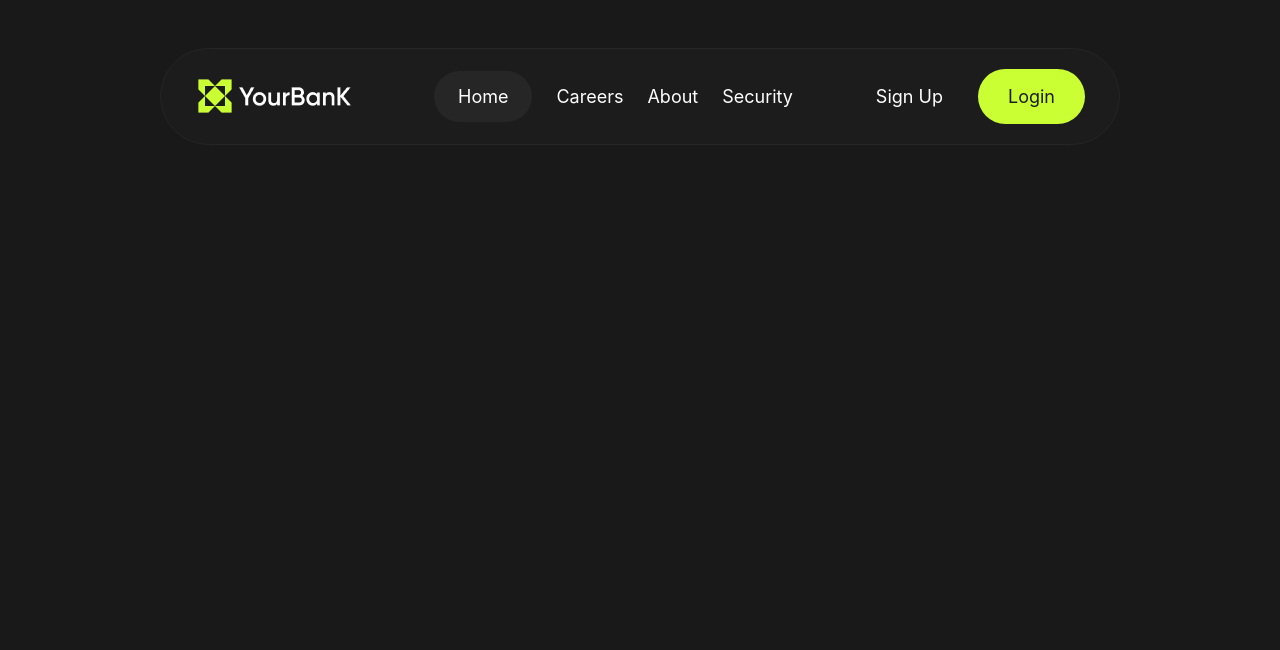
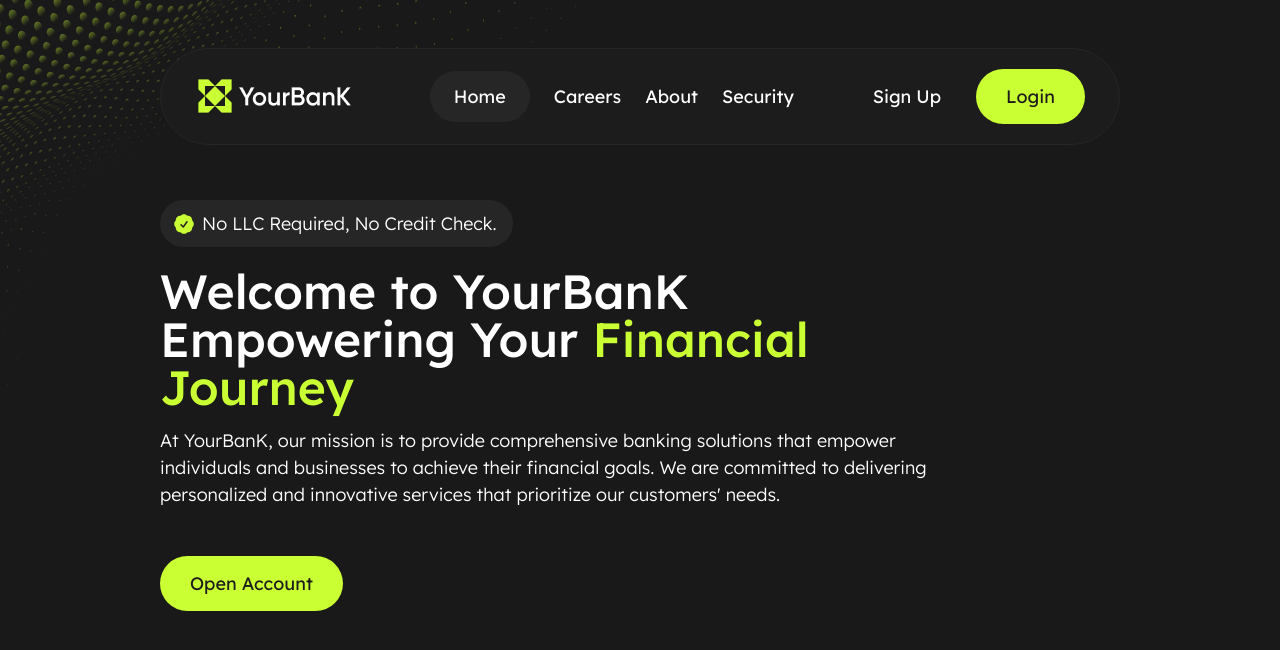
Before and after one commit to Oscar-Grajales/yourbank-nuxt, a Nuxt app: page / in a window 1280 px wide. Shown: the top 650 px of the page. Built offline with nearby package versions, Linux system fonts and the light colour scheme.

Commit message:
feat(home): add hero section

```diff
--- a/app/assets/css/main.css
+++ b/app/assets/css/main.css
@@ -1,3 +1,4 @@
+@import url('https://fonts.googleapis.com/css2?family=Lexend:wght@100..900&display=swap');
 @import "tailwindcss";
 
 @theme {
@@ -9,6 +10,7 @@
 
 @layer base {
     body {
+        font-family: 'Lexend', sans-serif;
         background-color: var(--color-gray-10);
         font-size: var(--text-lg);
         color: var(--color-white);
--- /dev/null
+++ b/app/components/home/Hero.vue
@@ -0,0 +1,30 @@
+<template>
+    <Section class="relative">
+        <img
+            src="~/assets/img/decorations/dot-wave.webp"
+            alt=""
+            aria-hidden="true"
+            class="pointer-events-none select-none absolute -top-27.5 -left-17.5"
+        >
+        <div>
+            <div class="max-w-206">
+                <div class="mb-5 w-fit flex items-center pl-3 pr-4 py-2.5 bg-gray-15 rounded-full">
+                    <VerifiedIcon class="text-primary" />
+                    <p class="ml-1.5 font-light">No LLC Required, No Credit Check.</p>
+                </div>
+                <h1 class="mb-4 font-medium text-5xl">
+                    Welcome to YourBanK Empowering Your <span class="text-primary">Financial Journey</span>
+                </h1>
+                <p class="mb-12 font-light">
+                    At YourBanK, our mission is to provide comprehensive banking solutions that empower individuals and businesses to achieve their financial goals. We are committed to delivering personalized and innovative services that prioritize our customers' needs.
+                </p>
+                <NuxtLink to="/sign-up" class="btn">Open Account</NuxtLink>
+            </div>
+        </div>
+    </Section>
+</template>
+
+<script setup lang="ts">
+import VerifiedIcon from '../icons/VerifiedIcon.vue';
+import Section from '../layout/Section.vue';
+</script>
--- /dev/null
+++ b/app/components/icons/VerifiedIcon.vue
@@ -0,0 +1,5 @@
+<template>
+    <svg width="24" height="24" viewBox="0 0 24 24" fill="none" xmlns="http://www.w3.org/2000/svg">
+        <path fill-rule="evenodd" clip-rule="evenodd" d="M8.60288 3.79876C9.42705 2.85093 10.6433 2.25 12 2.25C13.3566 2.25 14.5728 2.85087 15.397 3.79861C16.6501 3.71106 17.9352 4.14616 18.8946 5.10557C19.854 6.06498 20.2891 7.35009 20.2016 8.60319C21.1492 9.42735 21.75 10.6435 21.75 12C21.75 13.3568 21.149 14.5731 20.2011 15.3973C20.2884 16.6502 19.8533 17.935 18.8941 18.8943C17.9348 19.8535 16.65 20.2886 15.3971 20.2013C14.5729 21.1491 13.3567 21.75 12 21.75C10.6434 21.75 9.4272 21.1491 8.60304 20.2014C7.34992 20.289 6.0648 19.8539 5.10537 18.8945C4.14596 17.935 3.71086 16.6499 3.79841 15.3968C2.85079 14.5726 2.25 13.3565 2.25 12C2.25 10.6434 2.85085 9.42723 3.79855 8.60306C3.7111 7.35005 4.14621 6.06507 5.10554 5.10574C6.06488 4.1464 7.34987 3.71129 8.60288 3.79876ZM15.6103 10.1859C15.8511 9.84887 15.773 9.38046 15.4359 9.1397C15.0989 8.89894 14.6305 8.97701 14.3897 9.31407L11.1543 13.8436L9.53033 12.2197C9.23744 11.9268 8.76256 11.9268 8.46967 12.2197C8.17678 12.5126 8.17678 12.9874 8.46967 13.2803L10.7197 15.5303C10.8756 15.6862 11.0921 15.7656 11.3119 15.7474C11.5316 15.7293 11.7322 15.6153 11.8603 15.4359L15.6103 10.1859Z" fill="currentColor"/>
+    </svg>
+</template>
--- /dev/null
+++ b/app/components/layout/Section.vue
@@ -0,0 +1,7 @@
+<template>
+    <section class="px-40 pt-50">
+        <div class="max-w-400 mx-auto">
+            <slot />
+        </div>
+    </section>
+</template>
--- a/app/pages/index.vue
+++ b/app/pages/index.vue
@@ -1,5 +1,9 @@
 <template>
     <main>
-
+        <Hero />
     </main>
 </template>
+
+<script setup lang="ts">
+import Hero from '~/components/home/Hero.vue';
+</script>
```
Also changed, not shown: app/assets/img/decorations/dot-wave.webp (added).
